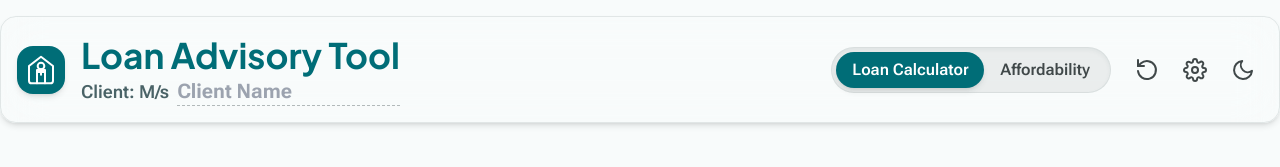
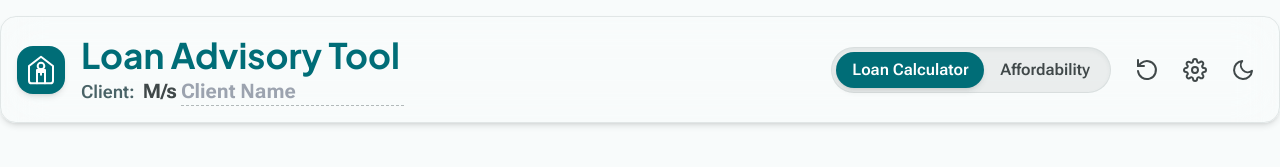
Before and after one commit to hrsagar28/loan-calculator-app, a React (Create React App) app: page / in a window 1280 px wide. Shown: the top 167 px of the page. Built offline with nearby package versions, Linux system fonts and the light colour scheme.

Commit message:
fix: client name in header

```diff
--- a/src/components/layout/Header.js
+++ b/src/components/layout/Header.js
@@ -85,16 +85,18 @@ const Header = ({
                         </h1>
                         {isEditingClientName ? (
                             <div className="flex items-baseline whitespace-nowrap">
-                                <span className="text-lg font-semibold text-secondary mr-2">Client: M/s</span>
+                                <span className="text-lg font-semibold text-secondary mr-2">Client:</span>
+                                <span className="text-xl font-bold text-on-surface-variant mr-1">M/s</span>
                                 <input
                                     ref={clientNameInputRef}
                                     type="text"
                                     value={clientName}
                                     onChange={handleNameChange}
-                                    onBlur={() => { if (clientName) setIsEditingClientName(false); }}
-                                    onKeyDown={(e) => { if (e.key === 'Enter' && clientName) setIsEditingClientName(false); }}
+                                    onBlur={() => setIsEditingClientName(false)}
+                                    onKeyDown={(e) => { if (e.key === 'Enter') setIsEditingClientName(false); }}
                                     placeholder="Client Name"
                                     className="text-xl font-bold text-on-surface-variant bg-transparent focus:outline-none w-full border-b border-dashed border-outline"
+                                    autoFocus
                                 />
                             </div>
                         ) : (
```
